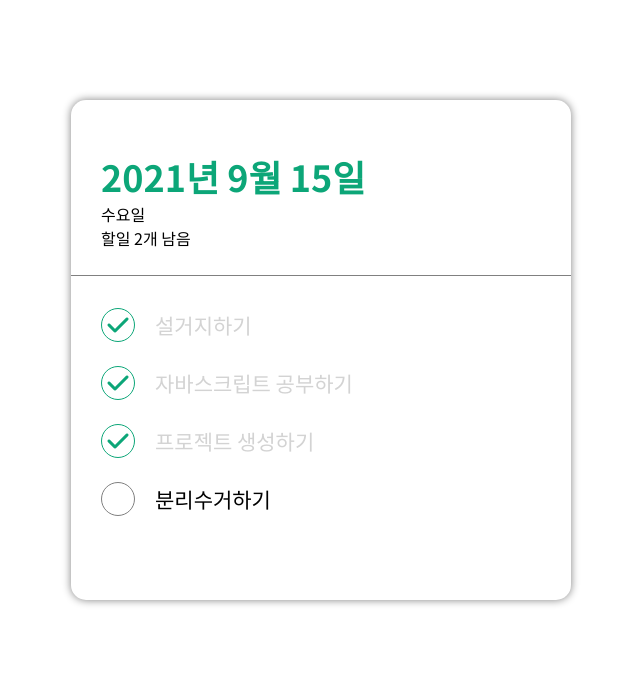
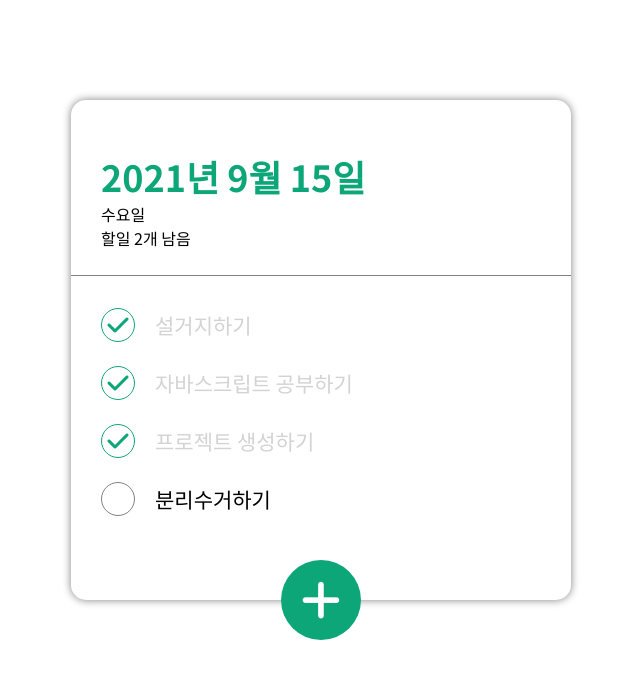
Before and after one commit to pauljeonn/todo-app, a React (Create React App) app: page / in a window 1280 px wide. Shown: the top 678 px of the page, without its empty margins (319-959 px from the left). Built offline with nearby package versions, Linux system fonts and the light colour scheme.

Commit message:
add styling to add button

```diff
--- a/src/App.js
+++ b/src/App.js
@@ -1,7 +1,8 @@
+import './app.scss';
 import TodoTemplate from './components/todoTemplate/TodoTemplate';
 import TodoHead from './components/todoHead/TodoHead';
-import './app.scss';
 import TodoList from './components/todoList/TodoList';
+import TodoCreate from './components/todoCreate/TodoCreate';
 
 function App() {
 	return (
@@ -10,6 +11,7 @@ function App() {
 			<TodoTemplate children="안녕하세요">
 				<TodoHead />
 				<TodoList />
+				<TodoCreate />
 			</TodoTemplate>
 		</div>
 	);
--- a/src/components/todoCreate/TodoCreate.jsx
+++ b/src/components/todoCreate/TodoCreate.jsx
@@ -1,8 +1,63 @@
-import React from 'react';
-import './todoCreate.scss';
+import { buildQueries } from '@testing-library/dom';
+import React, { useState } from 'react';
+import styled, { css } from 'styled-components';
+
+const CircleButton = styled.div`
+	background: #0ca678;
+	z-index: 5;
+	cursor: pointer;
+	width: 80px;
+	height: 80px;
+	display: flex;
+	align-items: center;
+	justify-content: center;
+
+	position: absolute;
+	left: 50%;
+	bottom: 0px;
+	transform: translate(-50%, 50%);
+
+	font-size: 45px;
+	color: white;
+	border-radius: 50%;
+
+	border: none;
+	outline: none;
+
+	&:hover {
+		background: #a2e3cf;
+	}
+
+	&:active {
+		background: red;
+	}
+
+	transition: 0.125s all ease-in;
+
+	${(props) =>
+		props.open &&
+		css`
+			background: red;
+
+			&:hover {
+				background: #f28f8f;
+			}
+			&:active {
+				background: red;
+			}
+			transform: translate(-50%, 50%) rotate(45deg);
+		`}
+`;
 
 const TodoCreate = () => {
-	return <div className="todo-create"></div>;
+	const [open, setOpen] = useState(false);
+	const onToggle = () => setOpen(!open);
+
+	return (
+		<CircleButton onClick={onToggle} open={open}>
+			<i className="fas fa-plus"></i>
+		</CircleButton>
+	);
 };
 
 export default TodoCreate;
--- a/src/components/todoCreate/todoCreate.scss
+++ /dev/null
@@ -1,2 +0,0 @@
-.todo-create {
-}
```
